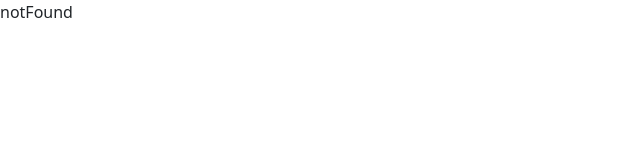
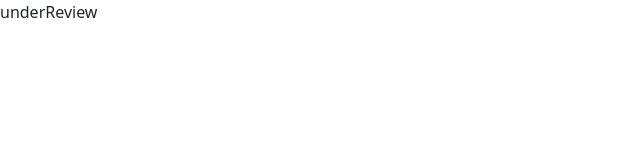
Before and after one commit to MohamedAlabasy/React-Todo-List, a React (Create React App) app: page /underReview in a window 1280 px wide. Shown: the top 160 px of the page, without its empty margins (0-640 px from the left). Built offline with nearby package versions, Linux system fonts and the light colour scheme.

Commit message:
add under review

```diff
--- a/src/App.js
+++ b/src/App.js
@@ -2,6 +2,8 @@ import { BrowserRouter, Routes, Route } from 'react-router-dom';
 import Login from './pages/login';
 import Home from './pages/home';
 import Register from './pages/register';
+import InProgress from './pages/inProgress';
+import UnderReview from './pages/underReview';
 import VerificationEmail from './pages/verificationEmail';
 import NotVerified from './pages/notVerified';
 import NotFound from './pages/notFound';
@@ -15,6 +17,8 @@ function App() {
           <Route path='/login' exact element={<Login />} />
           <Route path='/register' exact element={<Register />} />
           <Route path='/home' exact element={<Home />} />
+          <Route path='/inProgress' exact element={<InProgress />} />
+          <Route path='/underReview' exact element={<UnderReview />} />
           <Route path='/verification' exact element={<VerificationEmail />} />
           <Route path='/notVerified' exact element={<NotVerified />} />
           <Route path='*' element={<NotFound />} />
--- /dev/null
+++ b/src/pages/underReview.js
@@ -0,0 +1,7 @@
+import { useState } from 'react'
+
+export default function underReview() {
+    return (
+        <div>underReview</div>
+    )
+}
```
